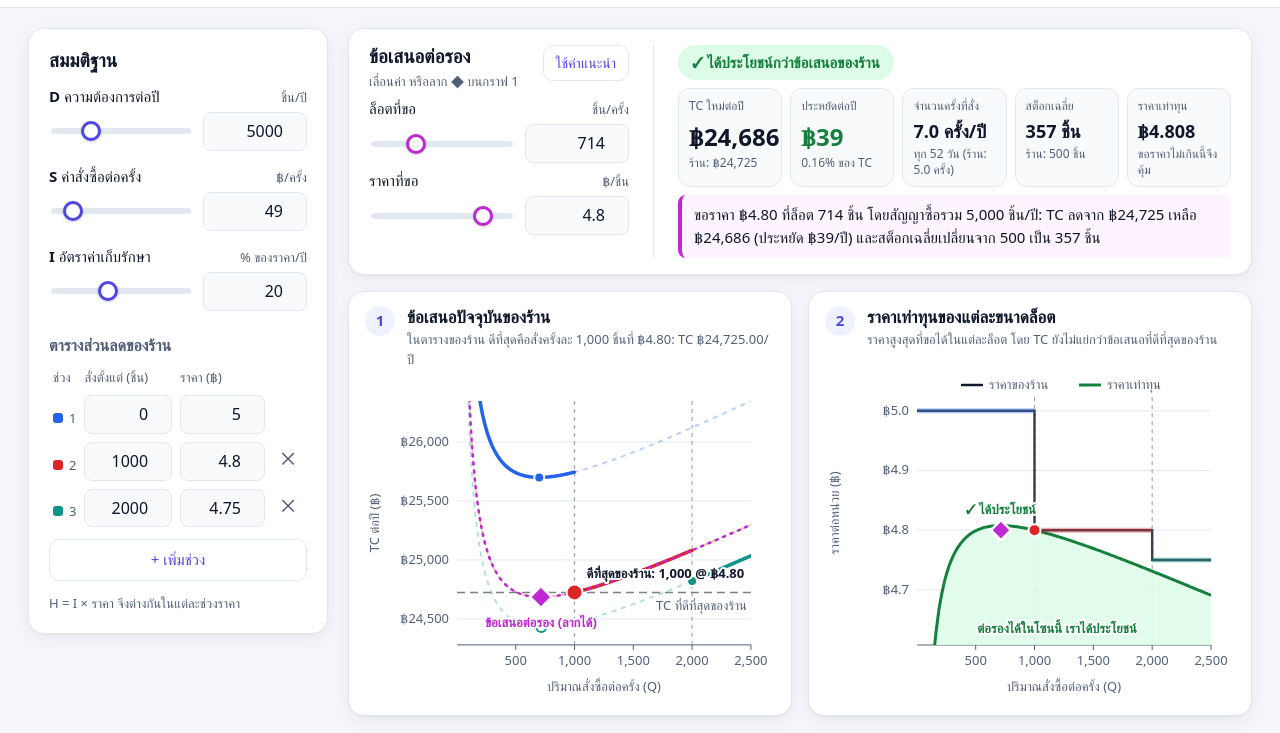
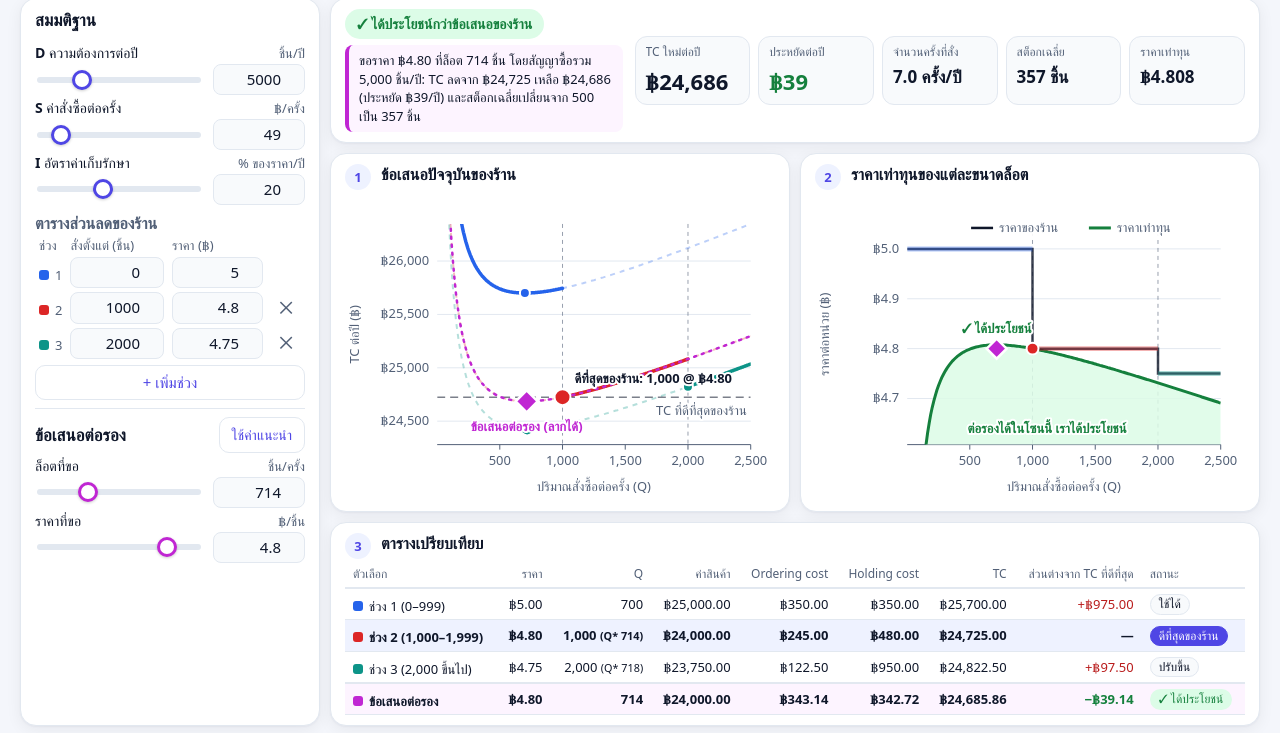
Before and after one commit to AD-XERLINE/QDM, a website with bundled scripts: page index.html in a window 1280 px wide. Shown: the part 64-797 px from the top of the page. Built offline with nearby package versions, Linux system fonts and the light colour scheme; a web font is replaced by a local one.

Commit message:
feat: one-screen dashboard layout on desktop
Proposal sliders move into the side panel; results sit in a KPI strip
above both charts and the comparison table. Nothing scrolls the page on
screens from 1280x720 up; short screens hide secondary text.

Co-Authored-By: Claude Opus 5.5 <noreply@anthropic.com>

```diff
--- a/index.html
+++ b/index.html
@@ -20,6 +20,7 @@
         <p class="tagline">ต่อรองราคาด้วย EOQ และ Quantity Discount Model</p>
       </div>
     </div>
+    <p class="formula">TC = D·P + (D/Q)·S + (Q/2)·I·P &nbsp;·&nbsp; Q* = √(2DS / IP) &nbsp;·&nbsp; ราคาเท่าทุน = (TC<sub>best</sub> − (D/Q)·S) / (D + Q·I/2)</p>
     <div class="actions">
       <button type="button" id="copy-link" class="btn">คัดลอกลิงก์</button>
       <button type="button" id="reset" class="btn btn-ghost">รีเซ็ต</button>
@@ -76,13 +77,9 @@
       <p class="err" id="tiers-err" role="alert"></p>
       <button type="button" id="add-tier" class="btn btn-ghost btn-block">+ เพิ่มช่วง</button>
       <p class="hint">H = I × ราคา จึงต่างกันในแต่ละช่วงราคา</p>
-    </aside>
 
-    <main class="workspace">
-      <div class="workbench">
-      <section class="card card-proposal" aria-labelledby="c3-title">
-        <div class="proposal-controls">
-        <div class="card-head">
+      <section class="panel-proposal" aria-labelledby="c3-title">
+        <div class="panel-head">
           <div>
             <h2 id="c3-title">ข้อเสนอต่อรอง</h2>
             <p class="sub">เลื่อนค่า หรือลาก ◆ บนกราฟ 1</p>
@@ -114,10 +111,15 @@
             <p class="err" id="pn-err" role="alert"></p>
           </div>
         </div>
+      </section>
+    </aside>
 
+    <main class="dash">
+      <section class="card kpis" aria-label="ผลของข้อเสนอต่อรอง" aria-live="polite">
+        <div class="kpi-text">
+          <div class="verdict" id="verdict"></div>
+          <p class="summary" id="summary"></p>
         </div>
-        <div class="proposal-results" aria-live="polite">
-          <div class="verdict" id="verdict"></div>
           <dl class="stats">
             <div class="stat stat-main"><dt>TC ใหม่ต่อปี</dt><dd id="out-tc"></dd><span class="meta" id="out-tc-meta"></span></div>
             <div class="stat stat-main"><dt id="out-saving-label">ประหยัดต่อปี</dt><dd id="out-saving"></dd><span class="meta" id="out-saving-meta"></span></div>
@@ -125,8 +127,6 @@
             <div class="stat"><dt>สต็อกเฉลี่ย</dt><dd id="out-inv"></dd><span class="meta" id="out-inv-meta"></span></div>
             <div class="stat"><dt>ราคาเท่าทุน</dt><dd id="out-be"></dd><span class="meta">ขอราคาไม่เกินนี้จึงคุ้ม</span></div>
           </dl>
-          <p class="summary" id="summary"></p>
-        </div>
       </section>
 
         <div class="charts">
@@ -153,9 +153,7 @@
         </section>
 
       </div>
-      </div>
-
-      <section class="card card-wide" aria-labelledby="c4-title">
+      <section class="card card-table" aria-labelledby="c4-title">
         <div class="card-head">
           <span class="step">3</span>
           <div>
@@ -179,8 +177,5 @@
     </main>
   </div>
 
-  <footer class="foot">
-    TC = D·P + (D/Q)·S + (Q/2)·I·P &nbsp;·&nbsp; Q* = √(2DS / IP) &nbsp;·&nbsp; ราคาเท่าทุน = (TC<sub>best</sub> − (D/Q)·S) / (D + Q·I/2)
-  </footer>
 </body>
 </html>
--- a/styles.css
+++ b/styles.css
@@ -81,7 +81,7 @@ h3 { font-size: 16px; font-weight: 600; margin: 24px 0 8px; color: var(--muted);
   max-height: calc(100vh - var(--top-h) - 2 * var(--gap)); overflow-y: auto;
 }
 .panel > h2 { margin-bottom: 12px; }
-.workspace, .workbench, .charts { display: grid; grid-template-columns: minmax(0, 1fr); gap: var(--gap); min-width: 0; }
+.dash, .charts { display: grid; grid-template-columns: minmax(0, 1fr); gap: var(--gap); min-width: 0; }
 .charts .card { display: flex; flex-direction: column; }
 .card {
   background: var(--surface); border: 1px solid var(--border); border-radius: var(--radius);
@@ -140,9 +140,13 @@ input[type=range]::-moz-range-thumb {
 }
 .icon-btn:hover { background: var(--bad-soft); color: var(--bad); }
 
-/* Proposal */
-.proposal-inputs { display: grid; grid-template-columns: 1fr 1fr; gap: 8px 28px; }
-.card-proposal .field { margin-bottom: 6px; }
+/* Proposal (in the panel) */
+.panel-proposal { margin-top: 20px; padding-top: 16px; border-top: 1px solid var(--border); }
+.panel-head { display: flex; align-items: flex-start; gap: 8px; margin-bottom: 8px; }
+.panel-head .sub { font-size: 13px; }
+
+/* Results */
+.kpis { display: grid; gap: 12px; }
 .verdict {
   display: inline-flex; align-items: center; gap: 8px; margin: 4px 0 12px;
   padding: 6px 14px; border-radius: 999px; font-weight: 600; font-size: 15px;
@@ -177,7 +181,7 @@ input[type=range]::-moz-range-thumb {
 .pos { color: var(--good); }
 .neg { color: var(--bad); }
 
-.foot { text-align: center; color: var(--muted); font-size: 13px; padding: 8px 28px 28px; }
+.formula { display: none; margin: 0; color: var(--muted); font-size: 13px; text-align: center; }
 
 /* Chart text */
 .chart text { font-family: inherit; font-size: 13px; fill: var(--muted); }
@@ -187,35 +191,76 @@ input[type=range]::-moz-range-thumb {
 .chart .grid { stroke: var(--border); stroke-width: 1; }
 .chart .drag { cursor: ew-resize; touch-action: none; }
 
-/* Wide screens: proposal, results and both charts share one screen; only the panel and table scroll. */
-@media (min-width: 1200px) {
-  .layout { grid-template-columns: 300px minmax(0, 1fr); }
-  .workbench {
-    /* fills the screen; on short screens keeps charts readable and lets the page scroll a little */
-    height: max(660px, calc(100vh - var(--top-h) - 2 * var(--gap)));
-    grid-template-rows: auto minmax(0, 1fr); gap: 16px;
+/* Dashboard: on a large enough screen everything fits in the window and nothing scrolls the page. */
+@media (min-width: 1200px) and (min-height: 680px) {
+  :root { --top-h: 60px; --gap: 14px; }
+  body { height: 100vh; overflow: hidden; display: flex; flex-direction: column; font-size: 15px; }
+  .topbar { flex: none; padding: 0 20px; }
+  h1 { font-size: 19px; }
+  .logo { width: 34px; height: 34px; font-size: 17px; }
+  .formula { display: block; flex: 1; }
+  .layout {
+    flex: 1; min-height: 0; width: 100%; max-width: none; padding: var(--gap) 20px;
+    grid-template-columns: 300px minmax(0, 1fr); align-items: stretch;
   }
-  .card-proposal {
-    display: grid; grid-template-columns: minmax(260px, 0.7fr) minmax(0, 2fr); gap: 0 24px; padding: 16px 20px;
-  }
-  .card-proposal .card-head { margin-bottom: 6px; }
-  .proposal-inputs { grid-template-columns: minmax(0, 1fr); gap: 0; }
-  .proposal-results { border-left: 1px solid var(--border); padding-left: 24px; }
-  .verdict { margin: 0 0 8px; }
+  .panel { position: static; max-height: none; min-height: 0; padding: 14px 16px; }
+  .panel h2 { font-size: 17px; }
+  .panel h3 { margin: 12px 0 4px; }
+  .field { margin-bottom: 6px; }
+  .field-row { margin-top: 0; }
+  input[type=range] { height: 24px; }
+  input[type=number] { font-size: 15px; padding: 3px 8px; width: 92px; }
+  .tiers td { padding: 2px 4px; }
+  .tier-tag { padding-top: 4px; }
+  .icon-btn { height: 30px; }
+  .btn-block { margin-top: 4px; padding: 5px 16px; }
+  .hint { margin-top: 6px; }
+  .panel-proposal { margin-top: 12px; padding-top: 12px; }
+  .dash { min-height: 0; grid-template-rows: auto minmax(0, 1fr) auto; gap: var(--gap); }
+  .card { padding: 12px 16px; }
+  .card-head { margin-bottom: 6px; gap: 10px; }
+  .card h2 { font-size: 16px; }
+  .sub { font-size: 13px; }
+  .step { width: 26px; height: 26px; font-size: 13px; }
+  .kpis { grid-template-columns: minmax(260px, 1fr) minmax(0, 2.2fr); align-items: center; gap: 16px; }
+  .verdict { margin: 0 0 6px; padding: 4px 12px; font-size: 14px; }
+  .summary { margin: 0; padding: 6px 10px; font-size: 13px; line-height: 1.45; }
   .stats { grid-template-columns: repeat(5, minmax(0, 1fr)); gap: 8px; }
-  .stat { padding: 8px 10px; }
-  .stat dd { font-size: 18px; }
-  .stat-main dd { font-size: 24px; }
+  .stat { padding: 6px 10px; }
+  .stat dt { font-size: 12px; white-space: nowrap; overflow: hidden; text-overflow: ellipsis; }
+  .stat dd { font-size: 17px; }
+  .stat-main dd { font-size: 22px; }
   .stat .meta { font-size: 12px; line-height: 1.35; }
-  .stat dt { font-size: 12px; white-space: nowrap; overflow: hidden; text-overflow: ellipsis; }
-  .card-proposal .sub { font-size: 13px; }
-  .summary { margin-top: 8px; padding: 8px 12px; font-size: 15px; }
-  .charts { grid-template-columns: repeat(2, minmax(0, 1fr)); gap: 16px; min-height: 0; }
-  .charts .card { min-height: 0; padding: 14px 16px; }
-  .charts .card-head { margin-bottom: 4px; }
-  .charts h2 { font-size: 17px; }
-  .charts .sub { font-size: 13px; }
+  .charts { grid-template-columns: repeat(2, minmax(0, 1fr)); gap: var(--gap); min-height: 0; }
+  .charts .card { min-height: 0; }
   .charts .chart { flex: 1; min-height: 0; height: auto; }
+  .card-table { min-height: 0; max-height: 32vh; display: flex; flex-direction: column; }
+  .card-table .card-head { margin-bottom: 2px; }
+  .card-table .table-wrap { min-height: 0; overflow: auto; }
+  .compare { font-size: 13px; }
+  .compare th { padding: 4px 8px; font-size: 12px; }
+  .compare td { padding: 4px 8px; }
+  .badge { padding: 0 8px; font-size: 12px; }
+}
+/* Short screens (e.g. 1366x768, 1280x720): drop secondary text so the charts keep their height. */
+@media (min-width: 1200px) and (min-height: 680px) and (max-height: 860px) {
+  :root { --top-h: 52px; --gap: 10px; }
+  .tagline, .charts .sub, .card-table .sub, .panel-head .sub, .hint { display: none; }
+  .card { padding: 10px 14px; }
+  .panel { padding: 10px 14px; }
+  .panel h3 { margin: 8px 0 2px; }
+  .field { margin-bottom: 2px; }
+  .field-head label { font-size: 14px; }
+  .panel-proposal { margin-top: 8px; padding-top: 8px; }
+  .panel-head { margin-bottom: 2px; align-items: center; }
+  .tiers th { padding: 0 4px; }
+  .kpis { gap: 12px; }
+  .stat .meta { display: none; }
+  .compare td { padding: 3px 8px; }
+  .card-table { max-height: 30vh; }
+}
+@media (min-width: 1200px) and (min-height: 680px) and (max-width: 1399px) {
+  .formula { display: none; }
 }
 @media (max-width: 1180px) {
   .stats { grid-template-columns: repeat(3, minmax(0, 1fr)); }
@@ -224,7 +269,6 @@ input[type=range]::-moz-range-thumb {
   .layout { grid-template-columns: minmax(0, 1fr); padding: 16px; }
   .panel { position: static; max-height: none; }
   .topbar { padding: 12px 16px; position: static; }
-  .proposal-inputs { grid-template-columns: minmax(0, 1fr); }
   .stats { grid-template-columns: repeat(2, minmax(0, 1fr)); }
   .tagline { display: none; }
 }
```
Lines whose indentation alone changed are shown as unchanged.
